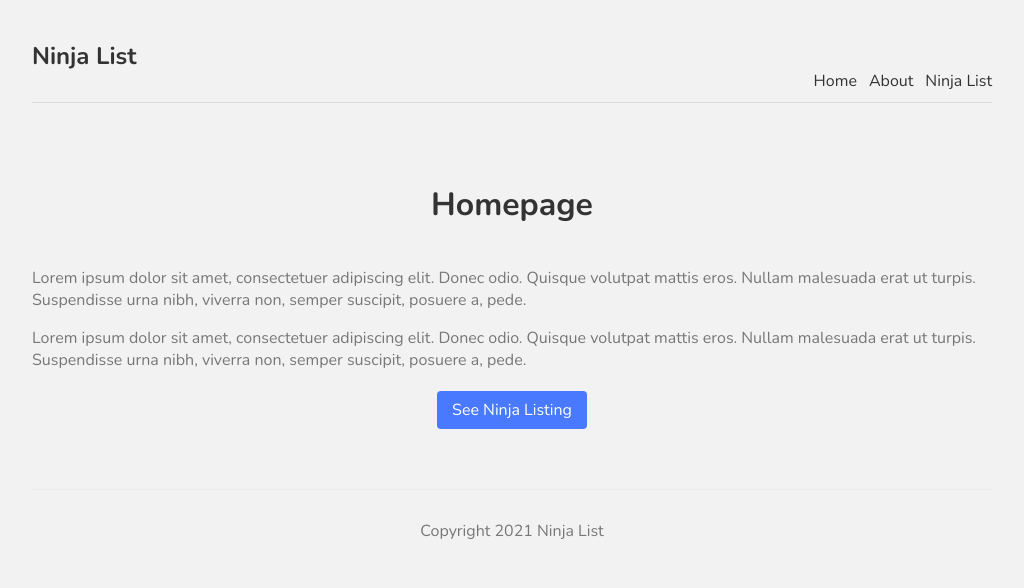
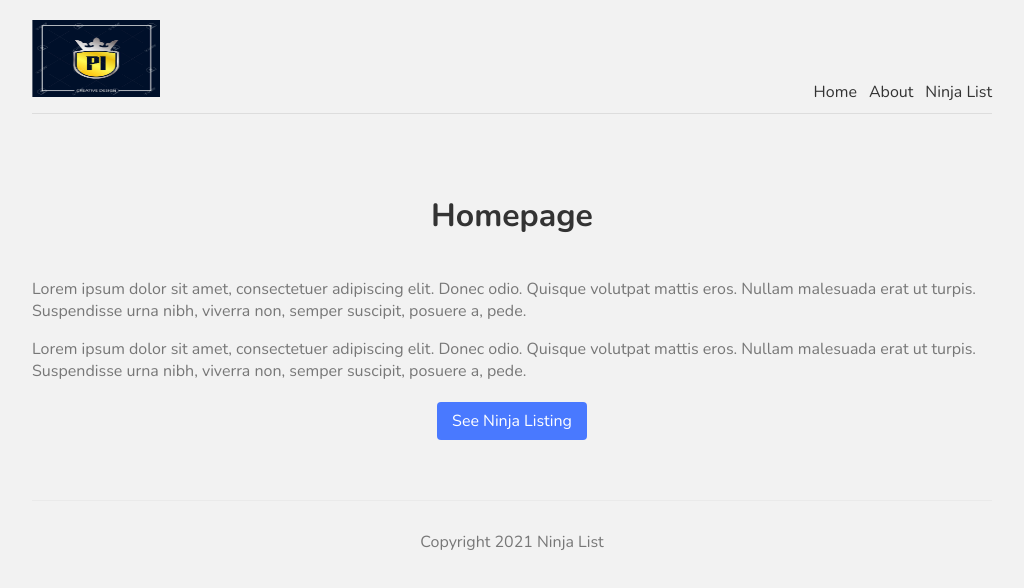
Before and after one commit to Pavlin-React/first-website, a Next.js app: page / in a window 1280 px wide. Shown: the top 588 px of the page, without its empty margins (128-1152 px from the left). Built offline with nearby package versions, Linux system fonts and the light colour scheme.

Commit message:
Images and Metadata

```diff
--- a/comps/Navbar.js
+++ b/comps/Navbar.js
@@ -1,12 +1,12 @@
 import Link from 'next/link'
-
+import Image from 'next/image'
 import React from 'react'
 
 const Navbar = () => {
   return (
     <nav>
       <div className='logo' >
-        <h1>Ninja List</h1>
+        <Image src='/PI_Logo.jpg' width={ 128 } height={ 77 }/>
       </div>
       <Link href='/'><a>Home</a></Link>
       <Link href='/about'><a>About</a></Link>
--- a/pages/index.js
+++ b/pages/index.js
@@ -6,7 +6,12 @@
 
 export default function Home() {
   return (
-    <div>
+    <>
+      <Head>
+        <title>Ninja List | Home</title>
+        <meta name='keywords' content='ninjas'></meta>
+      </Head>
+      <div>
       <h1 className={ styles.title }>Homepage</h1>
       <p className={ styles.text }>
         Lorem ipsum dolor sit amet, consectetuer adipiscing elit. Donec odio.
@@ -20,5 +25,6 @@
       </p>
       <Link href='/ninjas'><a className={ styles.btn }>See Ninja Listing</a></Link>
     </div>
+    </>
   )
 }
```
Also changed, not shown: pages/about.js (+7 -0 lines), public/PI_Logo.jpg (added).
